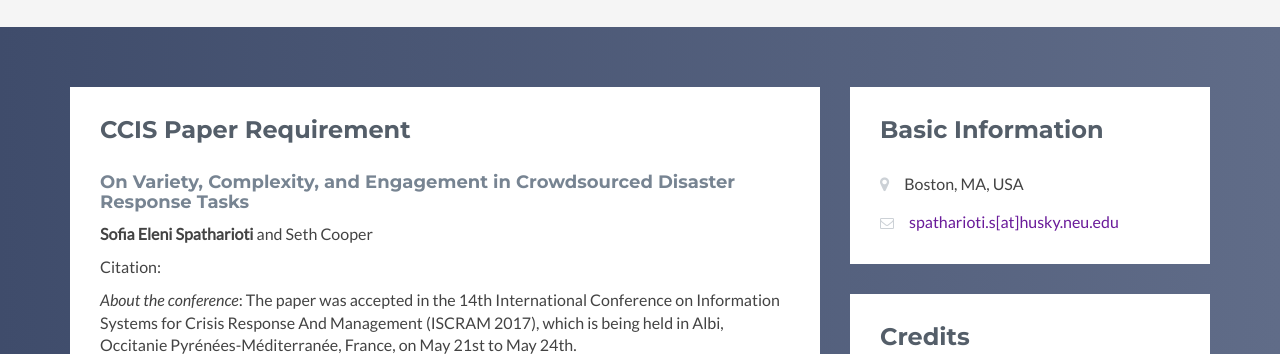
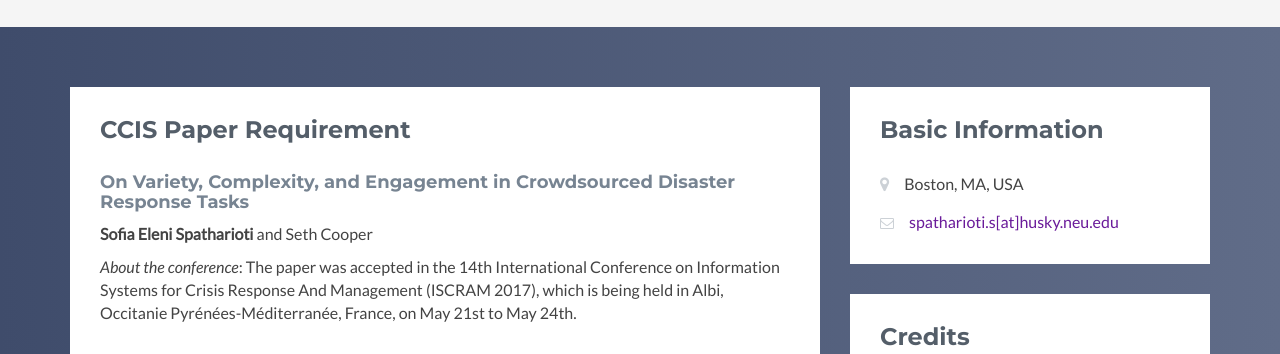
Before and after one commit to sspatharioti/sspatharioti.github.io, a plain HTML site: page paper_req_ccis.html in a window 1280 px wide. Shown: the part 183-537 px from the top of the page. Drawn offline with nearby package versions, Linux system fonts and the light colour scheme; some icons are missing.

Commit message:
hide citation

```diff
--- a/paper_req_ccis.html
+++ b/paper_req_ccis.html
@@ -57,9 +57,10 @@
                           <h4>On Variety, Complexity, and Engagement in Crowdsourced Disaster Response Tasks</h4>
 
                           <p><b>Sofia Eleni Spatharioti</b> and Seth Cooper  </p>
-                          <p>
-                            Citation:
-                          </p>
+                          <!-- <p>
+                            Citation: Sofia Eleni Spatharioti and Seth Cooper, (2017) On Variety, Complexity, and Engagement in Crowdsourced Disaster Response Tasks, In: Proceedings of the ISCRAM2017 Conference,
+                            Eds. Comes, Bénaben, Hanachi, Lauras, Albi
+                          </p> -->
                           <p>
                             <i>About the conference</i>: The paper was accepted in the 14th International Conference on Information Systems for Crisis Response And Management (ISCRAM 2017), which is being held in
                             Albi, Occitanie Pyrénées-Méditerranée, France, on May 21st to May 24th.
```
